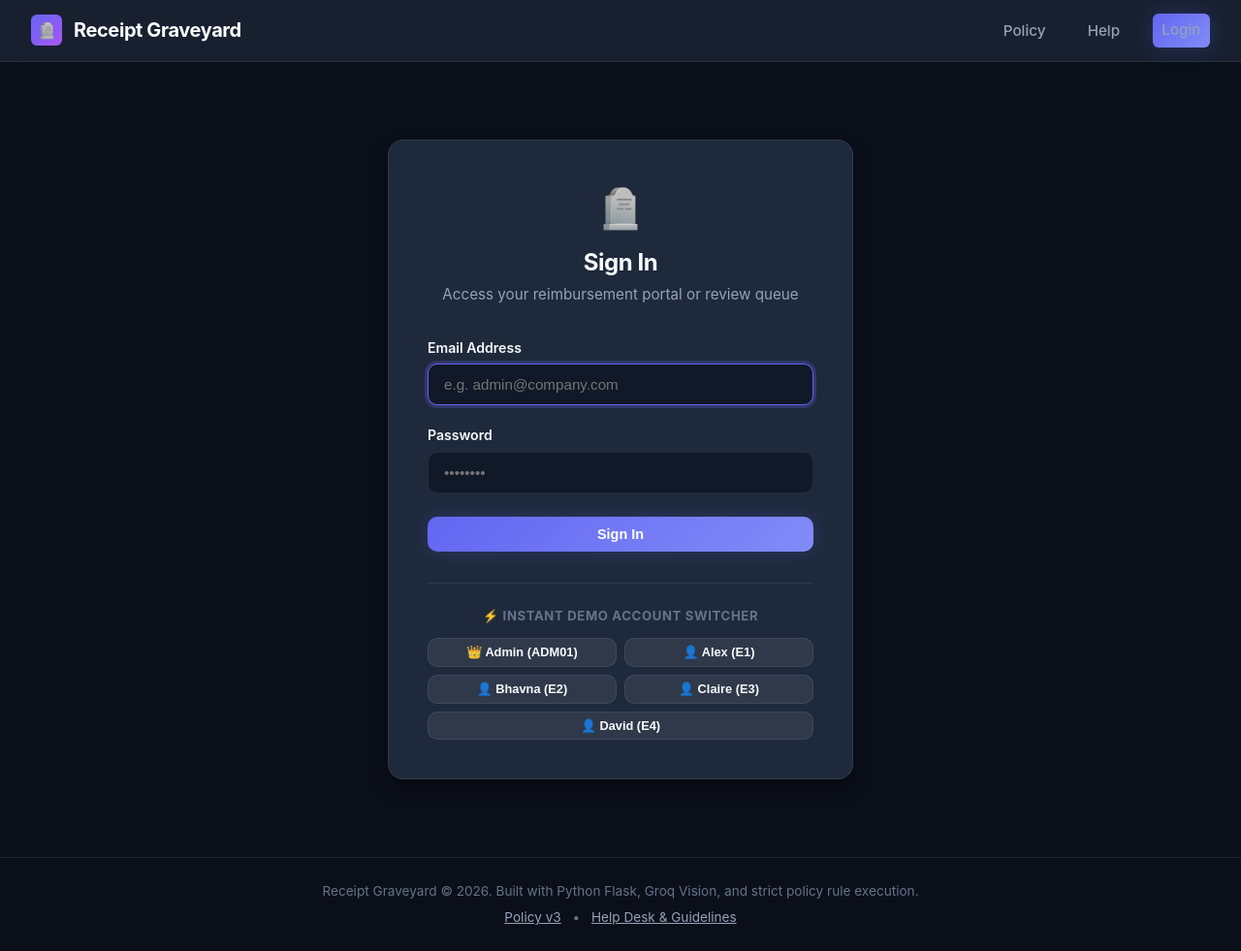
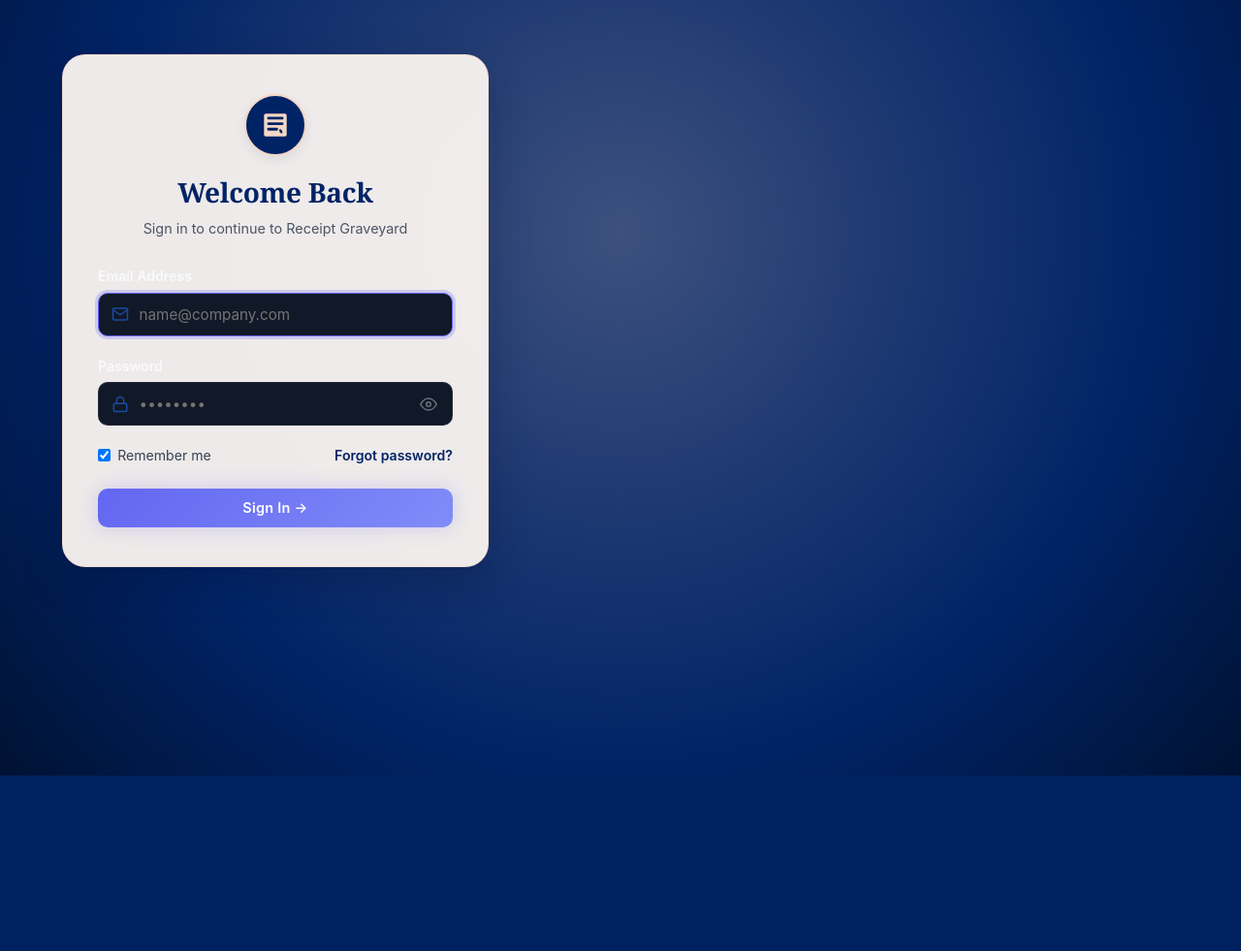
Before and after one commit to rutvi-dahh/HackForge, a Flask app: page /login in a window 1280 px wide. Shown: the whole page at 97% size. After the commit the page ends 800 px from the top, so only its background shows below. Run offline with Flask 3, Linux system fonts and the light colour scheme.

Commit message:
feat(F1): theme CSS variables, light corporate palette, and login restyle

```diff
--- a/app.py
+++ b/app.py
@@ -35,6 +35,9 @@ app = Flask(__name__)
 app.secret_key = os.environ.get("SECRET_KEY", "receipt-graveyard-secret-key-hackathon-2026")
 app.config["UPLOAD_FOLDER"] = str(UPLOAD_FOLDER)
 app.config["MAX_CONTENT_LENGTH"] = 15 * 1024 * 1024  # 15 MB limit
+app.config["PERMANENT_SESSION_LIFETIME"] = datetime.timedelta(days=30)
+app.config["SESSION_COOKIE_HTTPONLY"] = True
+app.config["SESSION_COOKIE_SAMESITE"] = "Lax"
 
 # Ensure database and initial data exist on startup
 init_db()
@@ -51,13 +54,14 @@ def index():
         if session.get("role") == "admin":
             return redirect(url_for("admin_queue"))
         return redirect(url_for("employee_receipts"))
-    return redirect(url_for("login"))
+    return render_template("login.html")
 
 @app.route("/login", methods=["GET", "POST"])
 def login():
     if request.method == "POST":
         email = request.form.get("email", "").strip().lower()
         password = request.form.get("password", "")
+        remember = request.form.get("remember")
 
         db = get_db()
         user = db.execute("SELECT * FROM users WHERE lower(email) = ?", (email,)).fetchone()
@@ -69,14 +73,20 @@ def login():
             session["email"] = user["email"]
             session["role"] = user["role"]
             session["employee_code"] = user["employee_code"]
+            session.permanent = bool(remember)
             flash(f"Welcome back, {user['name']}!", "success")
             if user["role"] == "admin":
                 return redirect(url_for("admin_queue"))
             return redirect(url_for("employee_receipts"))
         else:
-            flash("Invalid email or password. Please try again.", "danger")
+            flash("Invalid email or password", "danger")
 
     return render_template("login.html")
+
+@app.route("/forgot-password")
+def forgot_password():
+    helpline = get_setting("HELPLINE_NUMBER", "1223334444")
+    return render_template("forgot_password.html", helpline_number=helpline)
 
 @app.route("/logout")
 def logout():
--- /dev/null
+++ b/static/css/theme.css
@@ -0,0 +1,491 @@
+/* static/css/theme.css
+   Corporate formal light theme
+   Base colours: --navy: #002366, --peach: #F4D8C6
+*/
+
+:root {
+  /* Base Palette */
+  --navy: #002366;
+  --navy-900: #001233;
+  --navy-800: #001c52;
+  --navy-700: #002366;
+  --navy-600: #0b3484;
+  --navy-500: #1a4aa2;
+  --navy-400: #3264bd;
+  --navy-300: #5d88d6;
+  --navy-200: #96b2ea;
+  --navy-100: #d4e0fa;
+  --navy-50: #f0f4fc;
+
+  --peach: #F4D8C6;
+  --peach-900: #66432f;
+  --peach-800: #84583e;
+  --peach-700: #a26e50;
+  --peach-600: #c18664;
+  --peach-500: #d89f7f;
+  --peach-400: #e6b9a0;
+  --peach-300: #f0c9b2;
+  --peach-200: #F4D8C6;
+  --peach-100: #faeae0;
+  --peach-50: #fdf7f3;
+
+  /* Neutrals */
+  --white: #ffffff;
+  --grey-50: #f9fafb;
+  --grey-100: #f3f4f6;
+  --grey-200: #e5e7eb;
+  --grey-300: #d1d5db;
+  --grey-400: #9ca3af;
+  --grey-500: #6b7280;
+  --grey-600: #4b5563;
+  --grey-700: #374151;
+  --grey-800: #1f2937;
+  --grey-900: #111827;
+
+  /* Semantic UI Tokens */
+  --bg-page: var(--peach-50);
+  --bg-card: var(--white);
+  --bg-subtle: var(--grey-50);
+  --border-subtle: var(--peach-100);
+  --border-card: rgba(0, 35, 102, 0.12);
+  --border-focus: var(--navy-500);
+
+  /* Typography */
+  --font-serif: Georgia, Cambria, 'Times New Roman', Times, serif;
+  --font-sans: 'Inter', 'Segoe UI', system-ui, -apple-system, BlinkMacSystemFont, sans-serif;
+  --text-main: var(--grey-900);
+  --text-secondary: var(--grey-700);
+  --text-muted: var(--grey-500);
+  --text-on-navy: var(--peach);
+  --text-on-navy-bright: #ffffff;
+
+  /* Status Tokens (Muted semantic, WCAG AA compliant) */
+  --status-verified-bg: #e6f4ea;
+  --status-verified-text: #137333;
+  --status-verified-border: #ceead6;
+
+  --status-flagged-bg: #fef7e0;
+  --status-flagged-text: #8c4e00;
+  --status-flagged-border: #feefc3;
+
+  --status-rejected-bg: #fce8e6;
+  --status-rejected-text: #b31412;
+  --status-rejected-border: #fad2cf;
+
+  --status-info-bg: #e8f0fe;
+  --status-info-text: #174ea6;
+  --status-info-border: #d2e3fc;
+
+  /* Shadows and Radii */
+  --radius-sm: 8px;
+  --radius-md: 10px;
+  --radius-lg: 12px;
+  --radius-xl: 24px;
+  --shadow-sm: 0 1px 2px rgba(0, 35, 102, 0.05);
+  --shadow-md: 0 4px 12px rgba(0, 35, 102, 0.08);
+  --shadow-lg: 0 10px 25px rgba(0, 35, 102, 0.12);
+}
+
+/* Reset & Base Setup */
+*, *::before, *::after {
+  box-sizing: border-box;
+  margin: 0;
+  padding: 0;
+}
+
+body {
+  font-family: var(--font-sans);
+  background-color: var(--bg-page);
+  color: var(--text-main);
+  line-height: 1.5;
+  min-height: 100vh;
+  display: flex;
+  flex-direction: column;
+}
+
+h1, h2, h3, .heading-serif {
+  font-family: var(--font-serif);
+  color: var(--navy);
+  font-weight: 700;
+  letter-spacing: -0.01em;
+}
+
+/* Top Navbar */
+.navbar {
+  background-color: var(--navy);
+  color: var(--text-on-navy);
+  display: flex;
+  align-items: center;
+  justify-content: space-between;
+  padding: 0.85rem 2rem;
+  border-bottom: 2px solid var(--navy-800);
+  box-shadow: var(--shadow-sm);
+}
+
+.nav-brand {
+  display: flex;
+  align-items: center;
+  gap: 0.65rem;
+  color: var(--peach);
+  text-decoration: none;
+  font-family: var(--font-serif);
+  font-size: 1.25rem;
+  font-weight: 700;
+}
+
+.nav-brand .brand-logo {
+  display: inline-flex;
+  align-items: center;
+  justify-content: center;
+}
+
+.nav-links {
+  display: flex;
+  align-items: center;
+  gap: 1.25rem;
+  list-style: none;
+}
+
+.nav-links a {
+  color: var(--peach-100);
+  text-decoration: none;
+  font-size: 0.92rem;
+  font-weight: 500;
+  padding: 0.35rem 0.65rem;
+  border-radius: var(--radius-sm);
+  transition: all 0.2s ease;
+}
+
+.nav-links a:hover,
+.nav-links a.active {
+  color: var(--white);
+  background-color: rgba(244, 216, 198, 0.16);
+}
+
+.user-badge {
+  display: flex;
+  align-items: center;
+  gap: 0.65rem;
+  background-color: var(--navy-800);
+  padding: 0.35rem 0.85rem;
+  border-radius: var(--radius-sm);
+  font-size: 0.85rem;
+  color: var(--peach-100);
+  border: 1px solid rgba(244, 216, 198, 0.2);
+}
+
+.role-tag {
+  font-size: 0.72rem;
+  text-transform: uppercase;
+  font-weight: 700;
+  letter-spacing: 0.05em;
+  padding: 0.15rem 0.45rem;
+  border-radius: 4px;
+}
+.role-admin { background: #fee2e2; color: #991b1b; }
+.role-employee { background: #e0e7ff; color: #3730a3; }
+
+/* Main Container */
+.container {
+  max-width: 1200px;
+  width: 100%;
+  margin: 1.75rem auto;
+  padding: 0 1.5rem;
+  flex: 1;
+}
+
+/* Card System */
+.card {
+  background-color: var(--bg-card);
+  border: 1px solid var(--border-card);
+  border-radius: var(--radius-md);
+  padding: 1.5rem;
+  box-shadow: var(--shadow-sm);
+  margin-bottom: 1.5rem;
+}
+
+/* Button System */
+.btn {
+  display: inline-flex;
+  align-items: center;
+  justify-content: center;
+  font-family: var(--font-sans);
+  font-size: 0.9rem;
+  font-weight: 600;
+  border-radius: var(--radius-sm);
+  padding: 0.55rem 1.15rem;
+  text-decoration: none;
+  cursor: pointer;
+  transition: background-color 0.2s ease, border-color 0.2s ease, color 0.2s ease;
+  line-height: 1.3;
+}
+
+.btn-primary {
+  background-color: var(--navy);
+  color: var(--peach);
+  border: 1px solid var(--navy-800);
+}
+.btn-primary:hover {
+  background-color: var(--navy-600);
+  color: var(--white);
+}
+
+.btn-secondary {
+  background-color: transparent;
+  color: var(--navy);
+  border: 1px solid var(--navy);
+}
+.btn-secondary:hover {
+  background-color: var(--navy-50);
+}
+
+.btn-sm {
+  padding: 0.35rem 0.75rem;
+  font-size: 0.82rem;
+}
+
+.btn-review {
+  width: 120px !important;
+  height: 36px !important;
+  display: inline-flex !important;
+  align-items: center !important;
+  justify-content: center !important;
+  font-size: 0.85rem !important;
+  padding: 0 !important;
+}
+
+/* Form Controls */
+.form-group {
+  margin-bottom: 1.25rem;
+}
+
+.form-label {
+  display: block;
+  font-size: 0.88rem;
+  font-weight: 600;
+  color: var(--navy);
+  margin-bottom: 0.4rem;
+}
+
+.form-control {
+  width: 100%;
+  padding: 0.6rem 0.85rem;
+  font-family: var(--font-sans);
+  font-size: 0.95rem;
+  border: 1px solid var(--grey-300);
+  border-radius: var(--radius-sm);
+  background-color: var(--white);
+  color: var(--text-main);
+  transition: border-color 0.15s ease, box-shadow 0.15s ease;
+}
+
+.form-control:focus {
+  outline: none;
+  border-color: var(--navy);
+  box-shadow: 0 0 0 3px rgba(0, 35, 102, 0.15);
+}
+
+/* Status Badges */
+.badge {
+  display: inline-flex;
+  align-items: center;
+  gap: 0.35rem;
+  padding: 0.25rem 0.65rem;
+  border-radius: 9999px;
+  font-size: 0.75rem;
+  font-weight: 700;
+  text-transform: uppercase;
+  letter-spacing: 0.04em;
+  border: 1px solid transparent;
+}
+.badge-verified, .badge-approved {
+  background-color: var(--status-verified-bg);
+  color: var(--status-verified-text);
+  border-color: var(--status-verified-border);
+}
+.badge-flagged {
+  background-color: var(--status-flagged-bg);
+  color: var(--status-flagged-text);
+  border-color: var(--status-flagged-border);
+}
+.badge-rejected, .badge-denied {
+  background-color: var(--status-rejected-bg);
+  color: var(--status-rejected-text);
+  border-color: var(--status-rejected-border);
+}
+.badge-info-needed, .badge-info_needed {
+  background-color: var(--status-info-bg);
+  color: var(--status-info-text);
+  border-color: var(--status-info-border);
+}
+
+/* Alert Flash Messages */
+.flash-container {
+  margin-bottom: 1.5rem;
+}
+.alert {
+  padding: 0.85rem 1.15rem;
+  border-radius: var(--radius-sm);
+  margin-bottom: 0.75rem;
+  font-size: 0.92rem;
+  border: 1px solid transparent;
+}
+.alert-success { background: #e6f4ea; color: #137333; border-color: #ceead6; }
+.alert-danger, .alert-error { background: #fce8e6; color: #b31412; border-color: #fad2cf; }
+.alert-warning { background: #fef7e0; color: #8c4e00; border-color: #feefc3; }
+.alert-info { background: #e8f0fe; color: #174ea6; border-color: #d2e3fc; }
+
+/* Dialog Modals */
+dialog {
+  border: 1px solid var(--border-card);
+  border-radius: var(--radius-lg);
+  background: var(--white);
+  color: var(--text-main);
+  box-shadow: var(--shadow-lg);
+  padding: 1.75rem;
+  max-width: 540px;
+  width: 90%;
+  margin: auto;
+}
+dialog::backdrop {
+  background: rgba(0, 18, 51, 0.55);
+  backdrop-filter: blur(3px);
+}
+
+/* Footer */
+.footer {
+  margin-top: auto;
+  background-color: var(--navy);
+  color: var(--peach-100);
+  text-align: center;
+  padding: 1.5rem 1rem;
+  font-size: 0.85rem;
+  border-top: 2px solid var(--navy-800);
+}
+.footer a {
+  color: var(--peach);
+  text-decoration: underline;
+}
+
+/* Login Page Shell */
+.login-page-body {
+  min-height: 100vh;
+  display: flex;
+  align-items: center;
+  justify-content: center;
+  background: radial-gradient(circle at 50% 30%, rgba(244, 216, 198, 0.25) 0%, rgba(0, 35, 102, 0.92) 65%, #001233 100%), var(--navy);
+  padding: 1.5rem;
+}
+
+.login-card {
+  width: 100%;
+  max-width: 440px;
+  background: rgba(253, 247, 243, 0.94);
+  backdrop-filter: blur(16px);
+  -webkit-backdrop-filter: blur(16px);
+  border: 1px solid rgba(244, 216, 198, 0.7);
+  border-radius: var(--radius-xl);
+  padding: 2.5rem 2.25rem;
+  box-shadow: 0 16px 40px rgba(0, 18, 51, 0.28);
+}
+
+.login-header {
+  text-align: center;
+  margin-bottom: 1.75rem;
+}
+
+.login-logo {
+  display: inline-flex;
+  align-items: center;
+  justify-content: center;
+  width: 64px;
+  height: 64px;
+  background: var(--navy);
+  border-radius: 50%;
+  margin-bottom: 1rem;
+  box-shadow: var(--shadow-md);
+  border: 2px solid var(--peach);
+}
+
+.login-title {
+  font-family: var(--font-serif);
+  color: var(--navy);
+  font-size: 1.75rem;
+  font-weight: 700;
+  margin-bottom: 0.35rem;
+}
+
+.login-subtitle {
+  color: var(--grey-600);
+  font-size: 0.9rem;
+}
+
+.input-icon-wrapper {
+  position: relative;
+  display: flex;
+  align-items: center;
+}
+
+.input-icon-wrapper .input-icon-left {
+  position: absolute;
+  left: 0.9rem;
+  width: 18px;
+  height: 18px;
+  color: var(--navy-500);
+  pointer-events: none;
+}
+
+.input-icon-wrapper input {
+  padding-left: 2.6rem;
+  padding-right: 2.6rem;
+}
+
+.input-icon-wrapper .btn-eye-toggle {
+  position: absolute;
+  right: 0.75rem;
+  background: none;
+  border: none;
+  cursor: pointer;
+  color: var(--grey-500);
+  display: flex;
+  align-items: center;
+  justify-content: center;
+  padding: 0.25rem;
+}
+.input-icon-wrapper .btn-eye-toggle:hover {
+  color: var(--navy);
+}
+
+.login-options-row {
+  display: flex;
+  align-items: center;
+  justify-content: space-between;
+  margin-top: 1rem;
+  margin-bottom: 1.5rem;
+  font-size: 0.88rem;
+}
+
+.login-options-row label {
+  display: flex;
+  align-items: center;
+  gap: 0.45rem;
+  color: var(--grey-700);
+  cursor: pointer;
+  user-select: none;
+}
+
+.login-options-row a {
+  color: var(--navy);
+  text-decoration: none;
+  font-weight: 600;
+}
+.login-options-row a:hover {
+  text-decoration: underline;
+}
+
+.btn-signin-full {
+  width: 100%;
+  padding: 0.75rem;
+  font-size: 1rem;
+  letter-spacing: 0.02em;
+}
--- a/templates/base.html
+++ b/templates/base.html
@@ -4,13 +4,13 @@
   <meta charset="UTF-8">
   <meta name="viewport" content="width=device-width, initial-scale=1.0">
   <title>{% block title %}Receipt Graveyard{% endblock %} - Expense Reimbursement</title>
+  <link rel="stylesheet" href="{{ url_for('static', filename='css/theme.css') }}">
   <link rel="stylesheet" href="{{ url_for('static', filename='css/style.css') }}">
-  <link rel="preconnect" href="https://fonts.googleapis.com">
-  <link rel="preconnect" href="https://fonts.gstatic.com" crossorigin>
-  <link href="https://fonts.googleapis.com/css2?family=Inter:wght@400;500;600;700&display=swap" rel="stylesheet">
 </head>
-<body>
+<body class="{% block body_class %}{% endblock %}">
+  {% block header %}
   <nav class="navbar">
+
     <a href="{{ url_for('index') }}" class="nav-brand">
       <div class="brand-icon">🪦</div>
       <span>Receipt Graveyard</span>
@@ -44,6 +44,7 @@
       </div>
     {% endif %}
   </nav>
+  {% endblock %}
 
   <main class="container">
     {% with messages = get_flashed_messages(with_categories=true) %}
@@ -61,6 +62,7 @@
     {% block content %}{% endblock %}
   </main>
 
+  {% block footer %}
   <footer class="footer">
     <div>
       Receipt Graveyard &copy; 2026. Built with Python Flask, Groq Vision, and strict policy rule execution.
@@ -70,5 +72,6 @@
       <a href="{{ url_for('help_page') }}">Help Desk & Guidelines</a>
     </div>
   </footer>
+  {% endblock %}
 </body>
 </html>
--- a/templates/login.html
+++ b/templates/login.html
@@ -1,61 +1,83 @@
 {% extends "base.html" %}
 
 {% block title %}Sign In - Receipt Graveyard{% endblock %}
+{% block body_class %}login-page-body{% endblock %}
+
+{% block header %}{% endblock %}
 
 {% block content %}
-<div style="max-width: 480px; margin: 3rem auto;">
-  <div class="card" style="padding: 2.5rem;">
-    <div style="text-align: center; margin-bottom: 2rem;">
-      <div style="font-size: 2.5rem; margin-bottom: 0.5rem;">🪦</div>
-      <h1 class="page-title" style="font-size: 1.5rem;">Sign In</h1>
-      <p class="page-subtitle">Access your reimbursement portal or review queue</p>
+<div class="login-card">
+  <div class="login-header">
+    <div class="login-logo">
+      <!-- Leaf / Receipt shape SVG in Navy + Peach -->
+      <svg width="34" height="34" viewBox="0 0 24 24" fill="none" xmlns="http://www.w3.org/2000/svg">
+        <path d="M19 3H5C3.89543 3 3 3.89543 3 5V19C3 20.1046 3.89543 21 5 21H19C20.1046 21 21 20.1046 21 19V5C21 3.89543 20.1046 3 19 3Z" fill="#F4D8C6" stroke="#002366" stroke-width="1.5"/>
+        <path d="M7 7H17M7 11H17M7 15H13" stroke="#002366" stroke-width="2" stroke-linecap="round"/>
+        <path d="M15 15C16.5 15 17.5 16.5 17 18C15.5 18 14.5 16.5 15 15Z" fill="#002366"/>
+      </svg>
+    </div>
+    <h1 class="login-title">Welcome Back</h1>
+    <p class="login-subtitle">Sign in to continue to Receipt Graveyard</p>
   </div>
 
   <form method="POST" action="{{ url_for('login') }}">
     <div class="form-group">
       <label class="form-label" for="email">Email Address</label>
-        <input type="email" id="email" name="email" class="form-control" placeholder="e.g. admin@company.com" required autofocus>
+      <div class="input-icon-wrapper">
+        <svg class="input-icon-left" viewBox="0 0 24 24" fill="none" stroke="currentColor" stroke-width="2" stroke-linecap="round" stroke-linejoin="round">
+          <path d="M4 4h16c1.1 0 2 .9 2 2v12c0 1.1-.9 2-2 2H4c-1.1 0-2-.9-2-2V6c0-1.1.9-2 2-2z"/>
+          <polyline points="22,6 12,13 2,6"/>
+        </svg>
+        <input type="email" id="email" name="email" class="form-control" placeholder="name@company.com" required autofocus>
+      </div>
     </div>
 
     <div class="form-group">
       <label class="form-label" for="password">Password</label>
+      <div class="input-icon-wrapper">
+        <svg class="input-icon-left" viewBox="0 0 24 24" fill="none" stroke="currentColor" stroke-width="2" stroke-linecap="round" stroke-linejoin="round">
+          <rect x="3" y="11" width="18" height="11" rx="2" ry="2"/>
+          <path d="M7 11V7a5 5 0 0 1 10 0v4"/>
+        </svg>
         <input type="password" id="password" name="password" class="form-control" placeholder="••••••••" required>
-      </div>
-
-      <div style="margin-top: 1.5rem;">
-        <button type="submit" class="btn btn-primary" style="width: 100%;">Sign In</button>
-      </div>
-    </form>
-
-    <div style="margin-top: 2rem; padding-top: 1.5rem; border-top: 1px solid var(--border-subtle);">
-      <div style="font-size: 0.82rem; font-weight: 700; text-transform: uppercase; letter-spacing: 0.05em; color: var(--text-dim); margin-bottom: 0.75rem; text-align: center;">
-        ⚡ Instant Demo Account Switcher
-      </div>
-      <div style="display: grid; grid-template-columns: 1fr 1fr; gap: 0.5rem;">
-        <button type="button" class="btn btn-secondary btn-sm" onclick="setDemo('admin@company.com', 'admin123')">
-          👑 Admin (ADM01)
-        </button>
-        <button type="button" class="btn btn-secondary btn-sm" onclick="setDemo('e1@company.com', 'emp123')">
-          👤 Alex (E1)
-        </button>
-        <button type="button" class="btn btn-secondary btn-sm" onclick="setDemo('e2@company.com', 'emp123')">
-          👤 Bhavna (E2)
-        </button>
-        <button type="button" class="btn btn-secondary btn-sm" onclick="setDemo('e3@company.com', 'emp123')">
-          👤 Claire (E3)
-        </button>
-        <button type="button" class="btn btn-secondary btn-sm" style="grid-column: span 2;" onclick="setDemo('e4@company.com', 'emp123')">
-          👤 David (E4)
+        <button type="button" class="btn-eye-toggle" id="togglePasswordBtn" aria-label="Toggle password visibility">
+          <svg id="eyeIcon" width="18" height="18" viewBox="0 0 24 24" fill="none" stroke="currentColor" stroke-width="2" stroke-linecap="round" stroke-linejoin="round">
+            <path d="M1 12s4-8 11-8 11 8 11 8-4 8-11 8-11-8-11-8z"/>
+            <circle cx="12" cy="12" r="3"/>
+          </svg>
         </button>
       </div>
     </div>
+
+    <div class="login-options-row">
+      <label for="remember">
+        <input type="checkbox" id="remember" name="remember" value="1" checked>
+        <span>Remember me</span>
+      </label>
+      <a href="{{ url_for('forgot_password') }}">Forgot password?</a>
     </div>
+
+    <button type="submit" class="btn btn-primary btn-signin-full">Sign In &rarr;</button>
+  </form>
 </div>
 
 <script>
-function setDemo(email, pwd) {
-  document.getElementById('email').value = email;
-  document.getElementById('password').value = pwd;
+  const toggleBtn = document.getElementById('togglePasswordBtn');
+  const passwordInput = document.getElementById('password');
+  const eyeIcon = document.getElementById('eyeIcon');
+
+  if (toggleBtn && passwordInput) {
+    toggleBtn.addEventListener('click', function() {
+      const isPassword = passwordInput.getAttribute('type') === 'password';
+      passwordInput.setAttribute('type', isPassword ? 'text' : 'password');
+      if (isPassword) {
+        eyeIcon.innerHTML = '<path d="M17.94 17.94A10.07 10.07 0 0 1 12 20c-7 0-11-8-11-8a18.45 18.45 0 0 1 5.06-5.94M9.9 4.24A9.12 9.12 0 0 1 12 4c7 0 11 8 11 8a18.5 18.5 0 0 1-2.16 3.19m-6.72-1.07a3 3 0 1 1-4.24-4.24"/><line x1="1" y1="1" x2="23" y2="23"/>';
+      } else {
+        eyeIcon.innerHTML = '<path d="M1 12s4-8 11-8 11 8 11 8-4 8-11 8-11-8-11-8z"/><circle cx="12" cy="12" r="3"/>';
+      }
+    });
   }
 </script>
 {% endblock %}
+
+{% block footer %}{% endblock %}
```
Also changed, not shown: PROGRESS.md (+9 -5 lines), docs/POLICY.md (+7 -3 lines), docs/SPEC.md (+10 -5 lines), templates/forgot_password.html (added, +31 -0 lines), README.md. Lines whose indentation alone changed are shown as unchanged.
